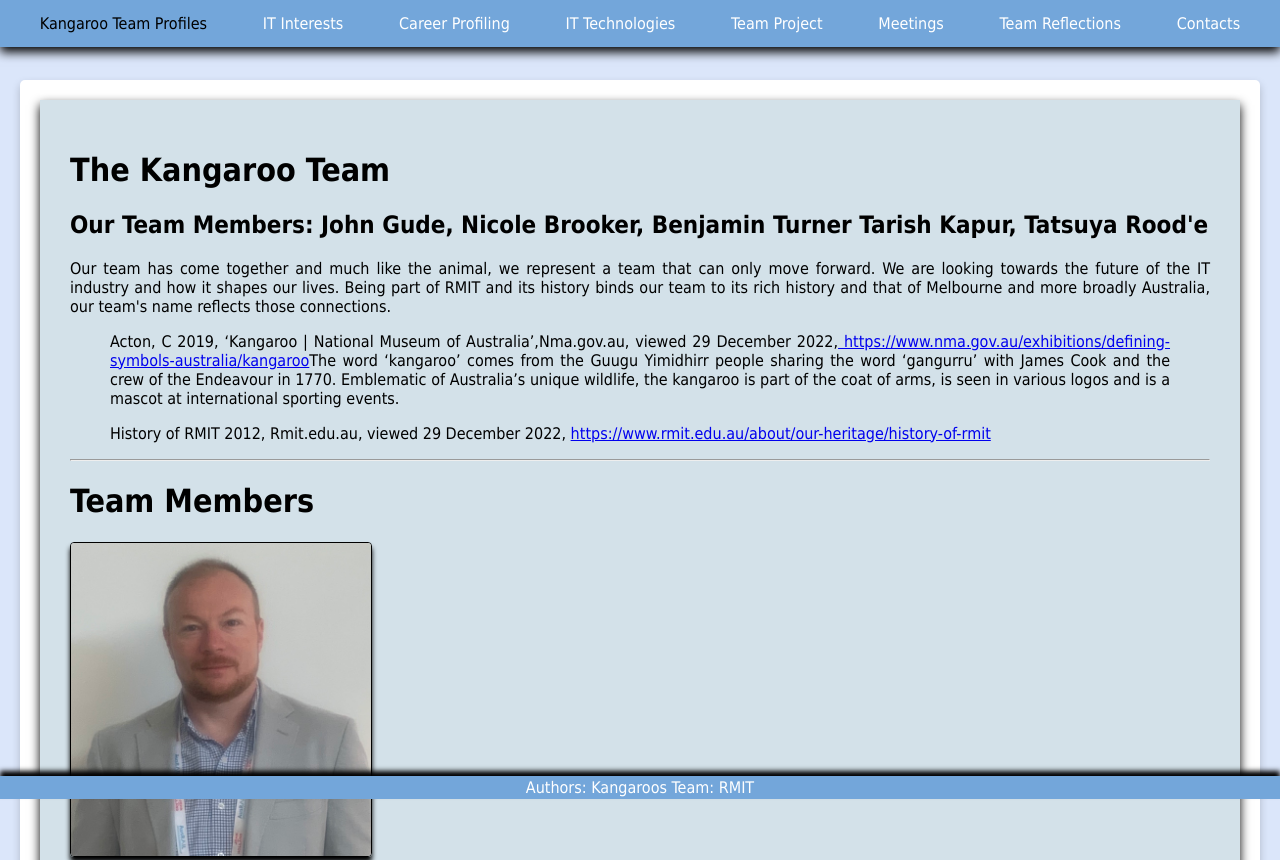
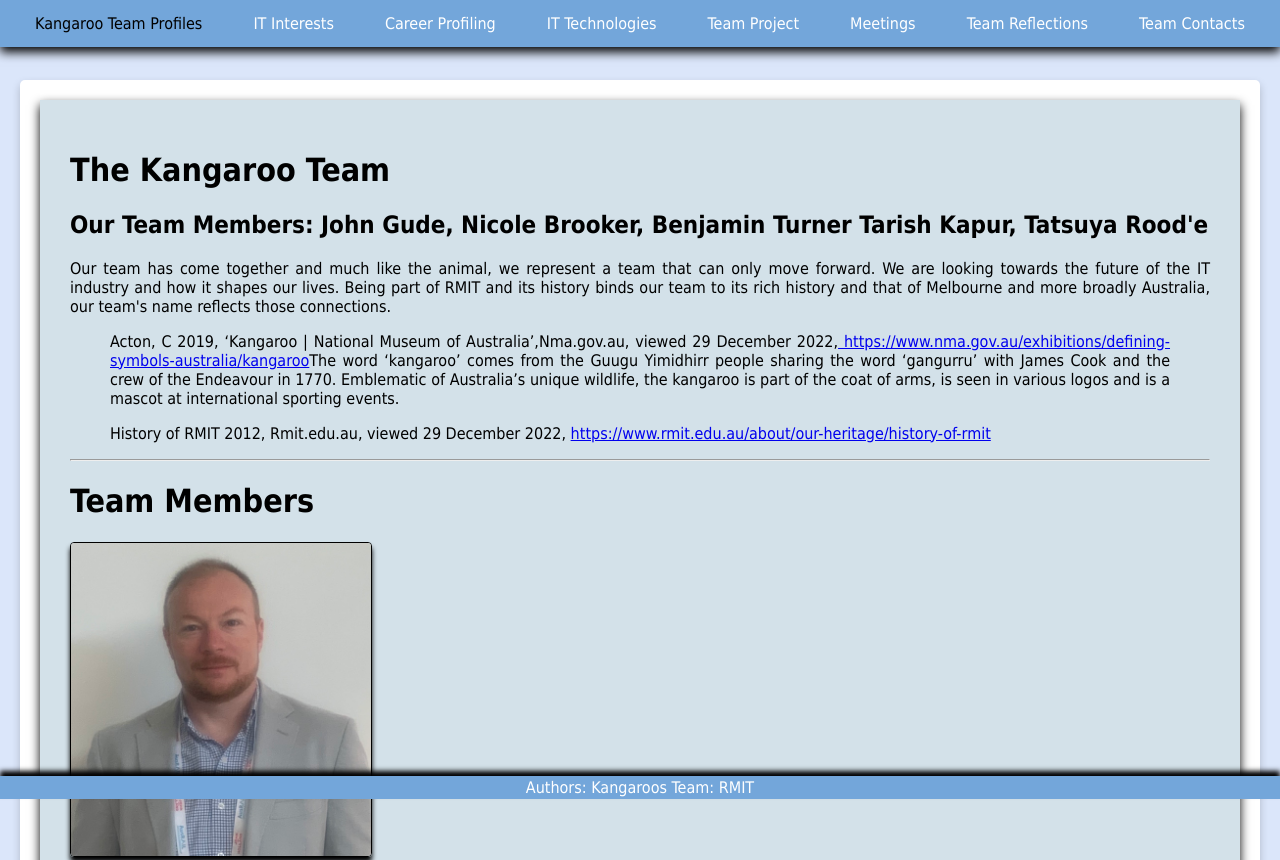
Before and after one commit to JohnGude/kangaroos.github.io, a plain HTML site: page index.html in a window 1280 px wide. Shown: the top 860 px of the page. Drawn offline with Linux system fonts and the light colour scheme.

Commit message:
minor update

```diff
--- a/index.html
+++ b/index.html
@@ -22,7 +22,7 @@
         <a  class="hide" id="team_project"href="#4">Team Project</a>
         <a  class="hide"  id="meetings"href="#4">Meetings</a>
         <a  class="hide" id="team_reflections"href="#4">Team Reflections</a>
-        <a  class="hide" id="contacts"href="#4">Contacts</a>
+        <a  class="hide" id="contacts"href="#4">Team Contacts</a>
 
         <a href="javascript:void(0);" style="font-size:15px;" class="icon" onclick="nav()">&#9776;</a>
           </a>
```
